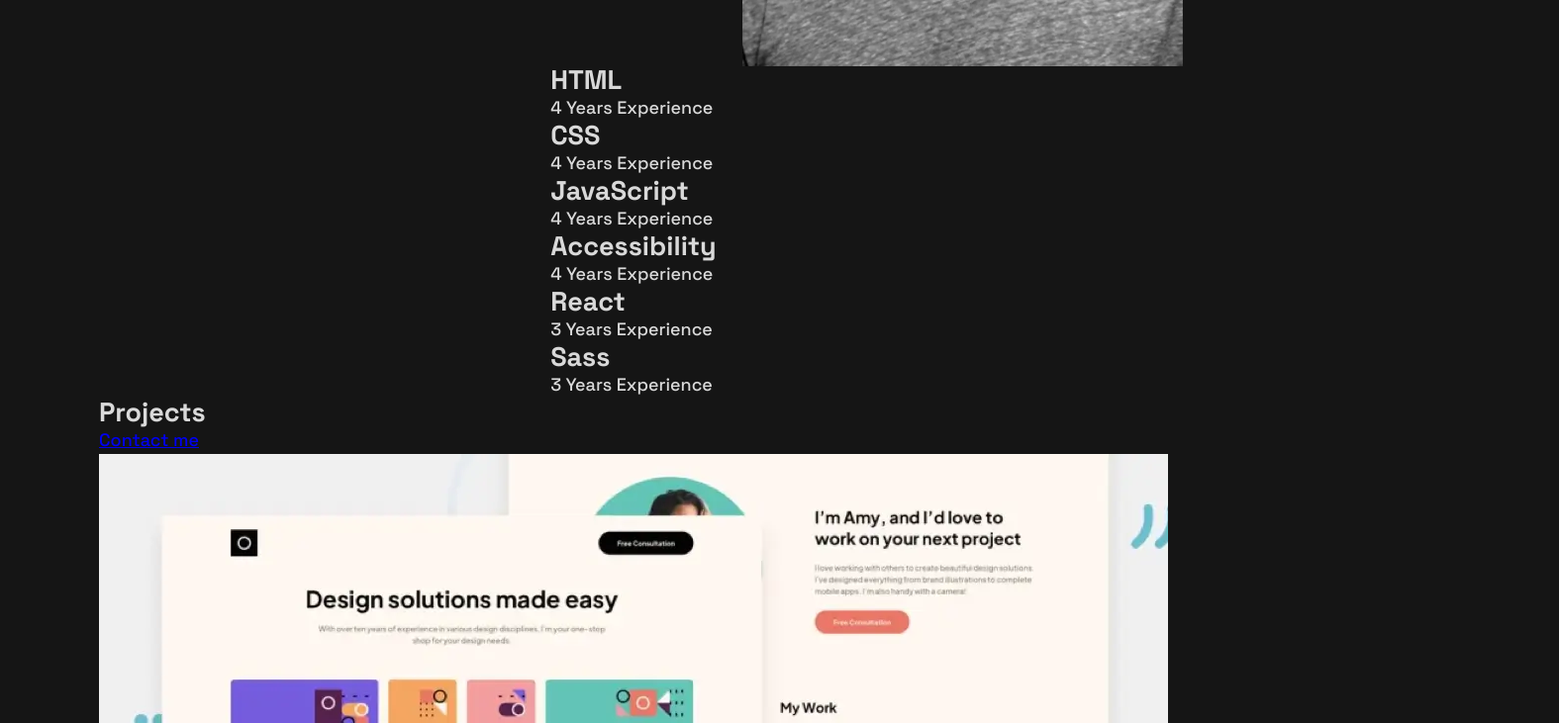
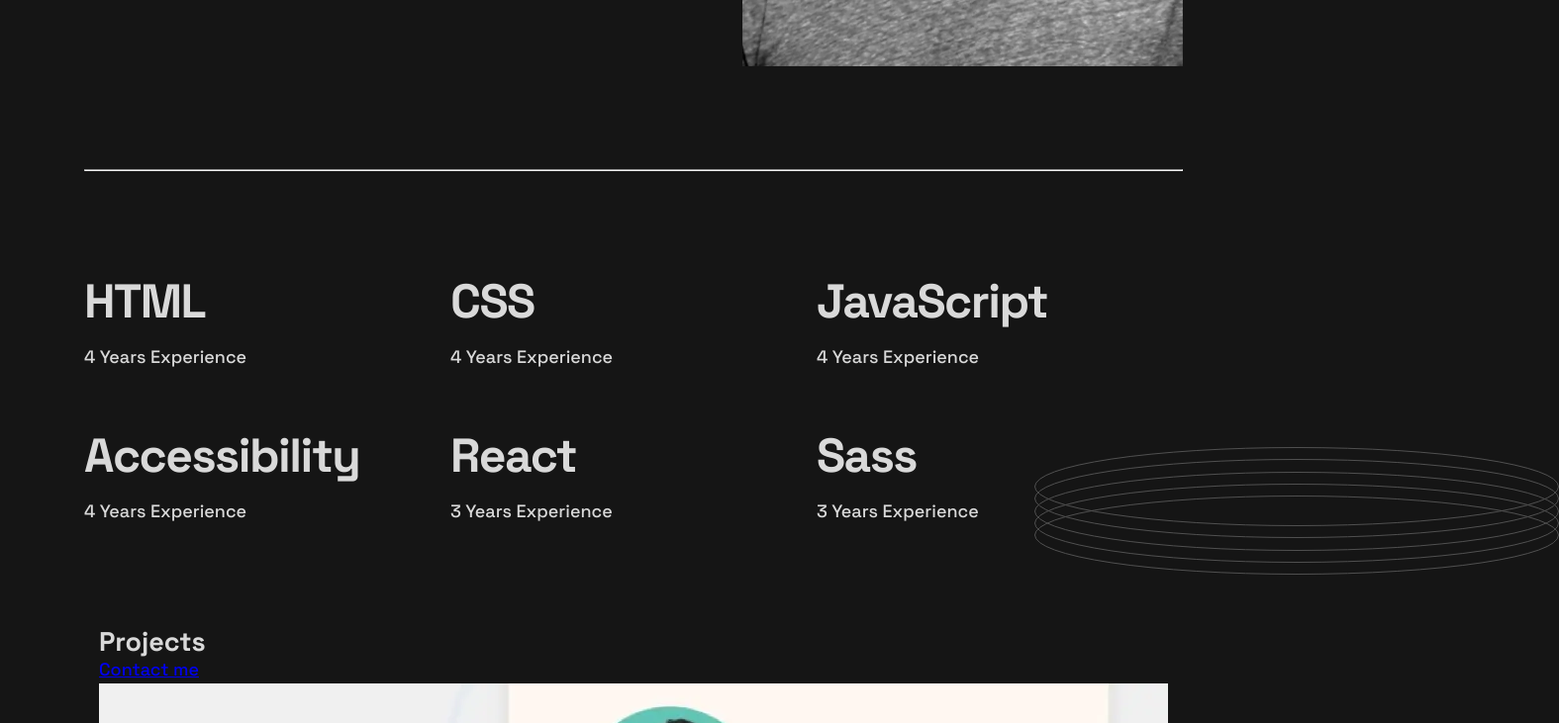
Before and after one commit to hector1234567/single-page-developer-portfolio, a website built with Parcel: page index.html in a window 1280 px wide. Shown: the part 653-1384 px from the top of the page at 99% size, 1575 px wide, since content can reach past the window. Built offline with nearby package versions, Linux system fonts and the light colour scheme.

Commit message:
Experience

```diff
--- a/index.html
+++ b/index.html
@@ -32,31 +32,33 @@
     <img class="pattern pattern__rings" src="assets/images/pattern-rings.svg" alt>
     <img class="pattern pattern__circle" src="assets/images/pattern-circle.svg" alt>
   </header>
-  <section>
+  <hr>
+  <section class="experience">
     <div>
-      <h2>HTML</h2>
+      <h2 class="heading-large">HTML</h2>
       <p>4 Years Experience</p>
     </div>
     <div>
-      <h2>CSS</h2>
+      <h2 class="heading-large">CSS</h2>
       <p>4 Years Experience</p>
     </div>
     <div>
-      <h2>JavaScript</h2>
+      <h2 class="heading-large">JavaScript</h2>
       <p>4 Years Experience</p>
     </div>
     <div>
-      <h2>Accessibility</h2>
+      <h2 class="heading-large">Accessibility</h2>
       <p>4 Years Experience</p>
     </div>
     <div>
-      <h2>React</h2>
+      <h2 class="heading-large">React</h2>
       <p>3 Years Experience</p>
     </div>
     <div>
-      <h2>Sass</h2>
+      <h2 class="heading-large">Sass</h2>
       <p>3 Years Experience</p>
     </div>
+    <img class="pattern pattern__rings" src="assets/images/pattern-rings.svg" alt>
   </section>
   <section>
     <div>
--- a/sass/_base.scss
+++ b/sass/_base.scss
@@ -30,6 +30,7 @@
     font-size: 1.8rem;//styleName: Body;
     font-weight: 500;
     line-height: 2.8rem;
+    overflow-x: hidden;
 
     display: flex;
     flex-direction: column;
--- a/sass/_layout.scss
+++ b/sass/_layout.scss
@@ -12,6 +12,7 @@
     margin: 0 16.5rem;
     position: relative;
     height: 61rem;
+    margin-bottom: 10.4rem;
 
     .main__image img {
         width: 44.5rem;
@@ -45,3 +46,28 @@
         margin-bottom: 6.6rem;
     }
 }
+
+hr {
+    width: 111rem;
+    margin-bottom: 10.4rem;
+}
+
+.experience {
+    width: 111rem;
+    display: grid;
+    margin-bottom: 10.4rem;
+    position: relative;
+
+    grid-template-columns: repeat(3, 1fr);
+    row-gap: 5.8rem;
+
+    h2 {
+        margin-bottom: 1.4rem;
+    }
+
+    .pattern__rings {
+        position: absolute;
+        right: -38rem;
+        bottom: -5rem;
+    }
+}
--- a/sass/_typography.scss
+++ b/sass/_typography.scss
@@ -10,6 +10,13 @@
         padding-bottom: .2rem;
         display: inline-block;
     }
+}
+
+.heading-large {
+    font-size: 4.8rem;
+    font-weight: 700;
+    line-height: 5.6rem;
+    letter-spacing: -.15rem;
 }
 
 .heading-medium {
```
